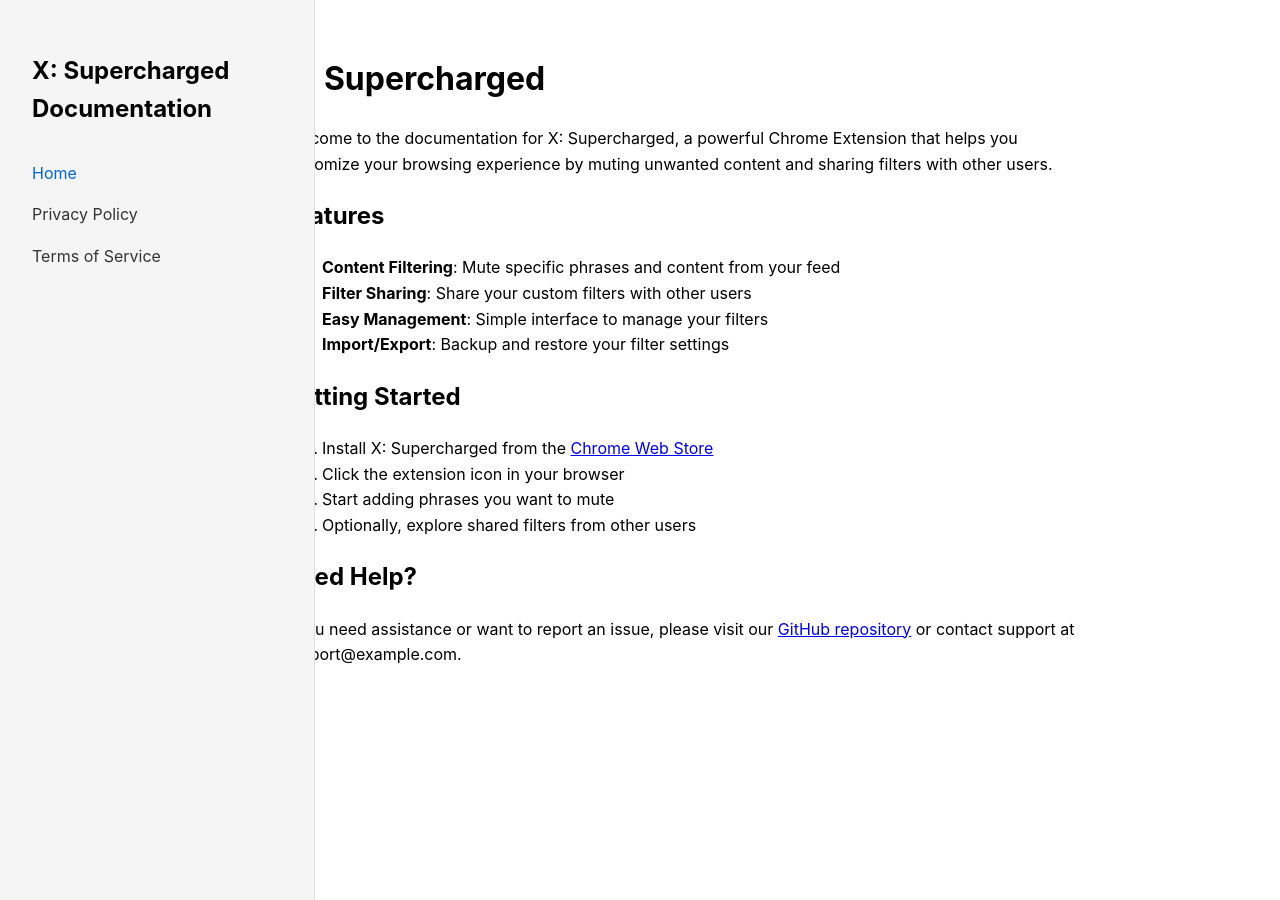
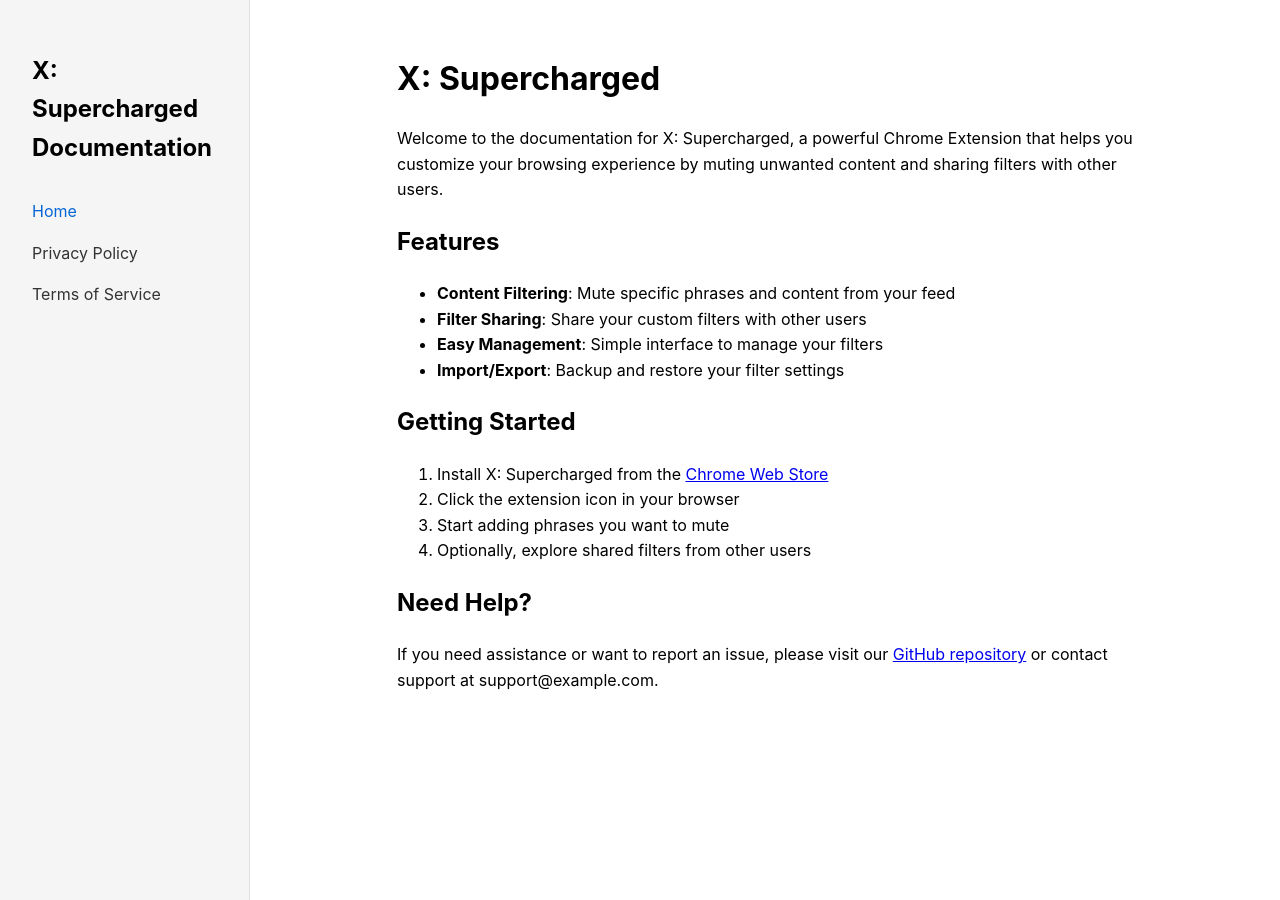
Before and after one commit to snieking/x-supercharged-docs, a Jekyll site: the page built from index.md, in a window 1280 px wide. Built offline with Jekyll 4.4.1, drawn with Linux system fonts in a browser that asks for light colours.

Commit message:
fix: styling

```diff
--- a/assets/css/style.css
+++ b/assets/css/style.css
@@ -8,6 +8,7 @@ body {
 .container {
     display: flex;
     min-height: 100vh;
+    padding-left: 250px;
 }
 
 .sidebar {
@@ -16,8 +17,11 @@ body {
     background: #f5f5f5;
     border-right: 1px solid #e0e0e0;
     position: fixed;
+    left: 0;
+    top: 0;
     height: 100vh;
     overflow-y: auto;
+    box-sizing: border-box;
 }
 
 .sidebar h1 {
@@ -46,6 +50,25 @@ body {
 .content {
     flex: 1;
     padding: 2rem;
-    margin-left: 250px;
     max-width: 800px;
+    margin: 0 auto;
+    box-sizing: border-box;
 }
+
+@media (max-width: 768px) {
+    .container {
+        padding-left: 0;
+        padding-top: 60px;
+    }
+
+    .sidebar {
+        width: 100%;
+        height: auto;
+        position: fixed;
+        padding: 1rem;
+    }
+
+    .content {
+        padding: 1rem;
+    }
+}
```
